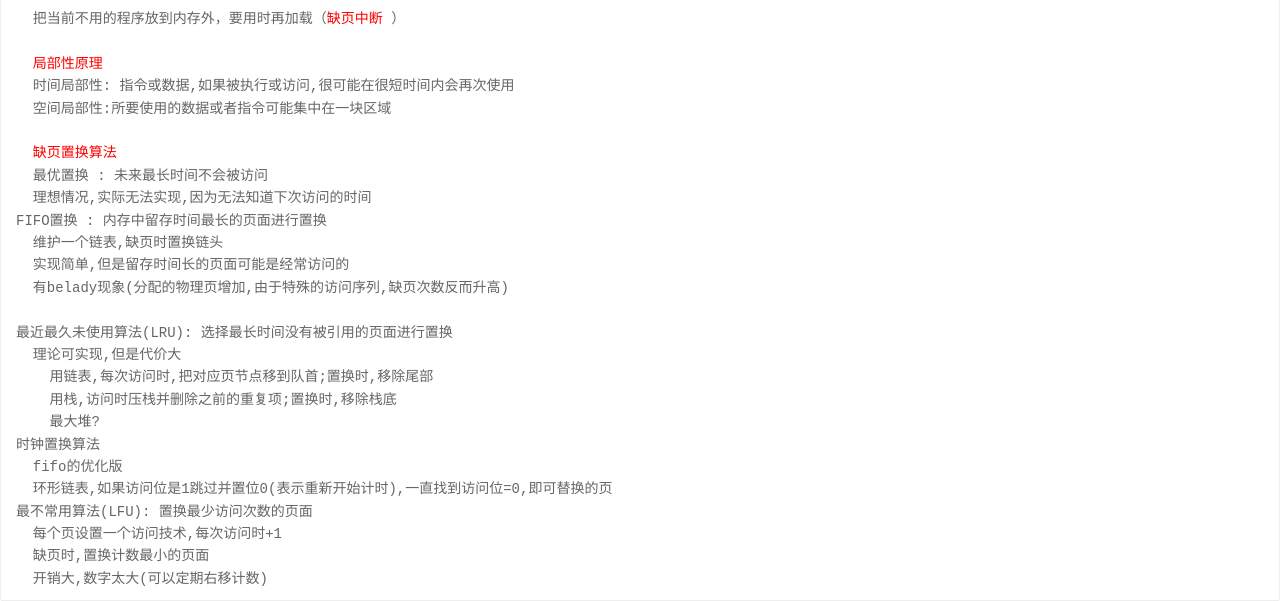
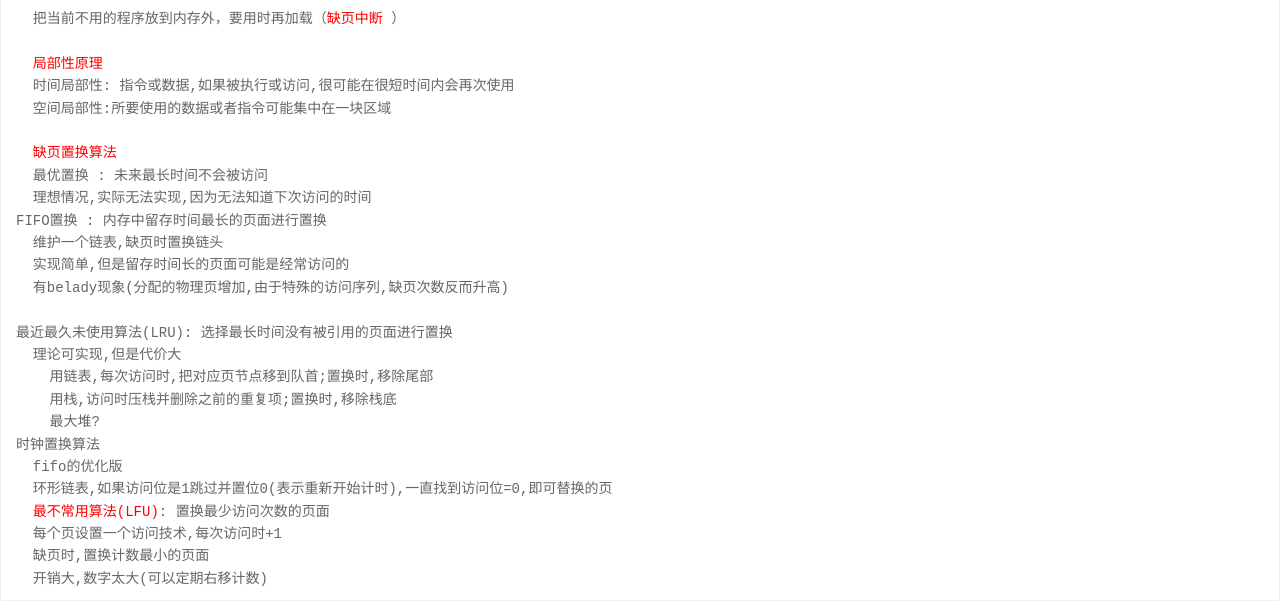
Before and after one commit to moongvvv/view-all, a plain HTML site: page pages/operating-system/memory.html in a window 1280 px wide. Shown: the part 1080-1681 px from the top of the page. Drawn offline with Linux system fonts and the light colour scheme.

Commit message:
操作系统 update

```diff
--- a/pages/operating-system/memory.html
+++ b/pages/operating-system/memory.html
@@ -66,7 +66,7 @@ FIFO置换 : 内存中留存时间最长的页面进行置换
 时钟置换算法
   fifo的优化版
   环形链表,如果访问位是1跳过并置位0(表示重新开始计时),一直找到访问位=0,即可替换的页
-最不常用算法(LFU): 置换最少访问次数的页面
+  <span style="color: red">最不常用算法(LFU)</span>: 置换最少访问次数的页面
   每个页设置一个访问技术,每次访问时+1
   缺页时,置换计数最小的页面
   开销大,数字太大(可以定期右移计数)
```
